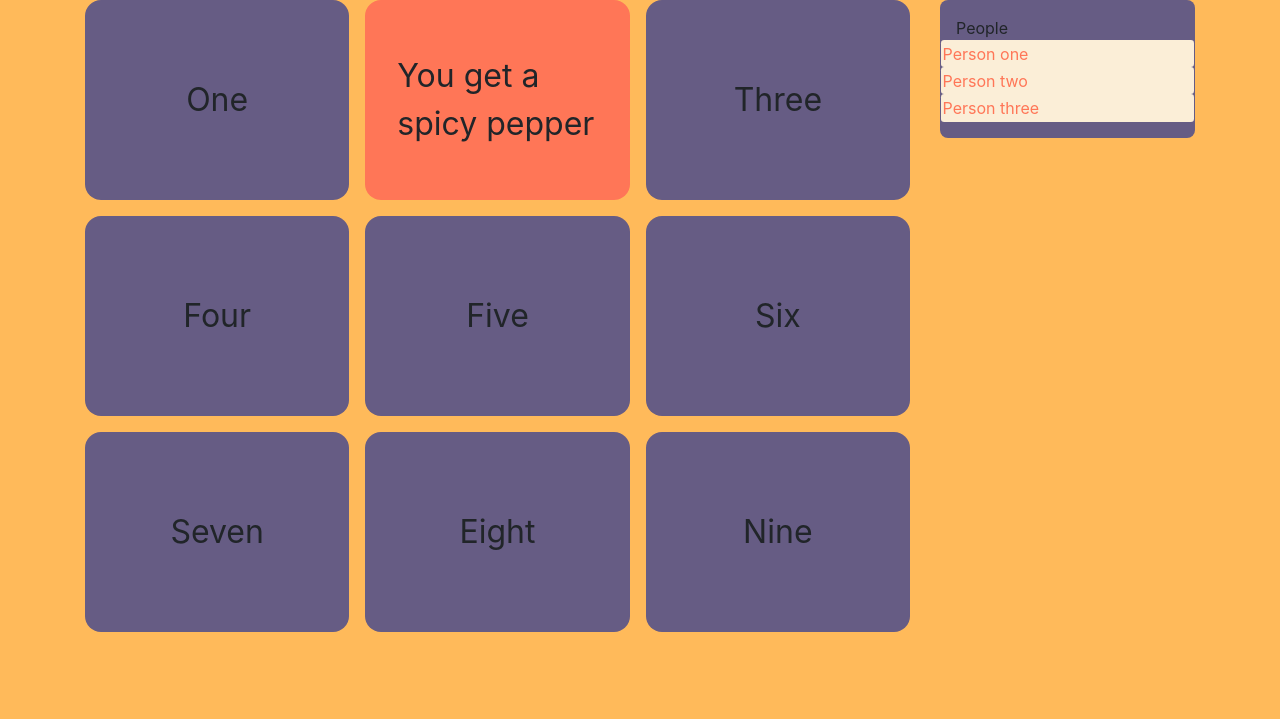
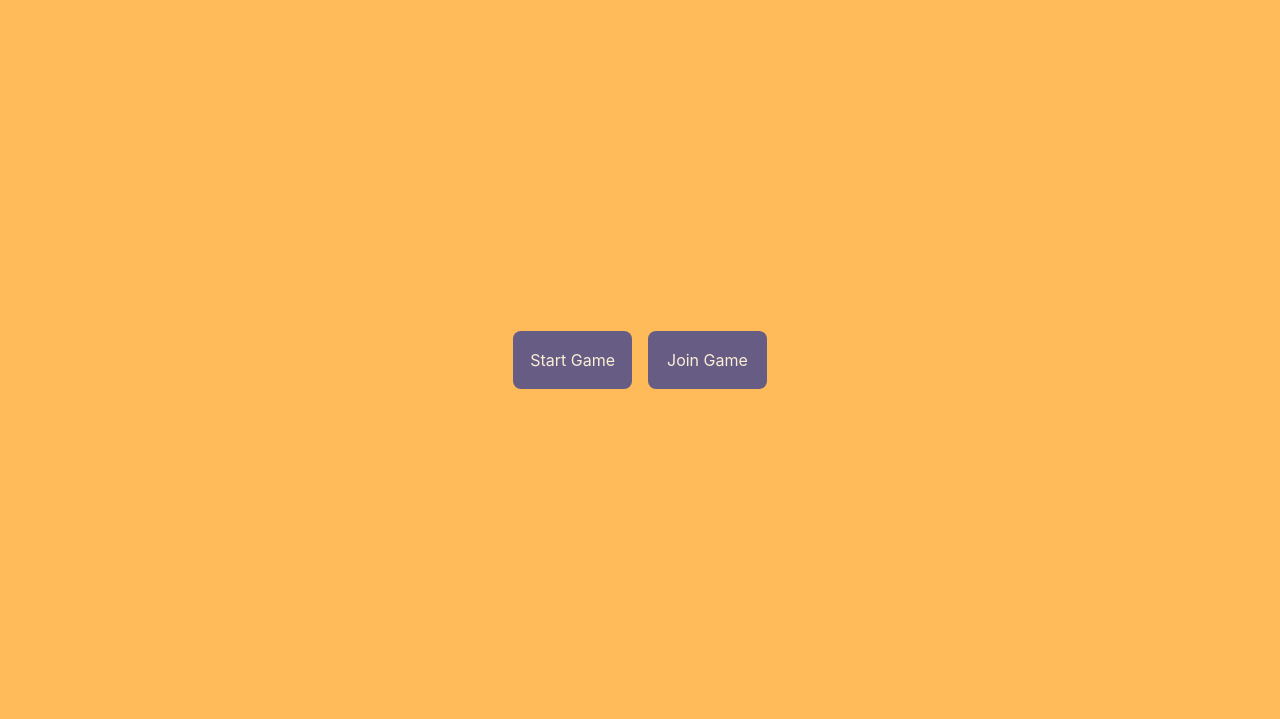
Before and after one commit to SalvatoreTosti/spicy-bingo, a Flask app: page / in a window 1280 px wide. Shown: the part 56-775 px from the top of the page. Run offline with Flask 2, Linux system fonts and the light colour scheme; some libraries are stand-ins or nearby versions.

Commit message:
Started basic index page

```diff
--- a/app/routes.py
+++ b/app/routes.py
@@ -5,3 +5,7 @@ from flask import render_template
 @app.route('/index')
 def index():
     return render_template('index.html')
+
+@app.route('/board')
+def board():
+    return render_template('board.html')
--- a/app/static/css/index.css
+++ b/app/static/css/index.css
@@ -20,6 +20,20 @@ body {
 .flex-column{
     display: flex;
     flex-direction: column;
+}
+
+.button-2 {
+    display: grid;
+    grid-template-columns: 1fr 1fr;
+    column-gap: 1em;
+}
+
+.height-50 {
+    height:50%;
+}
+
+.height-90 {
+    height:90%;
 }
 
 .center {
--- a/app/static/js/index.js
+++ b/app/static/js/index.js
@@ -0,0 +1,11 @@
+$(function(){
+	$('#start-button').click(function() {
+        console.log('start')
+	})
+})
+
+$(function(){
+	$('#join-button').click(function() {
+        console.log('join')
+	})
+})
--- a/app/templates/index.html
+++ b/app/templates/index.html
@@ -1,38 +1,19 @@
 {% extends "base.html" %}
 {% block headmeta %}
 	<meta name='description' content='spicy bingo'>
-	<title>Bingoer</title>
+	<title>Spicy Bingo</title>
 {% endblock %}
 {% block scripts %}
+    <script type='text/javascript' src="{{ url_for('static',filename='js/index.js') }}"></script>
 {% endblock %}
 {% block css %}
 <link rel= "stylesheet" type= "text/css" href= "{{ url_for('static',filename='css/index.css') }}">
 {% endblock %}
 {% block content %}
-
-<div class="container">
-    <div class="row">
-        <div class="col-9">
-            <div class="grid-3">
-              <div class="small-box dark-bg flex center font-3">One</div>
-              <div class="small-box mid-bg flex center font-3">You get a spicy pepper</div>
-              <div class="small-box dark-bg flex center font-3">Three</div>
-              <div class="small-box dark-bg flex center font-3">Four</div>
-              <div class="small-box dark-bg flex center font-3">Five</div>
-              <div class="small-box dark-bg flex center font-3">Six</div>
-              <div class="small-box dark-bg flex center font-3">Seven</div>
-              <div class="small-box dark-bg flex center font-3">Eight</div>
-              <div class="small-box dark-bg flex center font-3">Nine</div>
-            </div>
-        </div>
-        <div class="col">
-            <div class="dark-bg small-box flex-col">
-                <div>People</div>
-                    <div class="row tiny-box hilight-bg mid-fg">Person one</div>
-                    <div class="row tiny-box hilight-bg mid-fg">Person two</div>
-                    <div class="row tiny-box hilight-bg mid-fg">Person three</div>
-            </div>
-        </div>
+<div class="flex center height-90">
+    <div class="flex button-2">
+        <div id='start-button' class="small-box dark-bg hilight-fg flex center btn">Start Game</div>
+        <div id='join-button' class="small-box dark-bg hilight-fg flex center btn">Join Game</div>
     </div>
 </div>
 {% endblock %}
```
Also changed, not shown: app/templates/board.html (added, +38 -0 lines).
